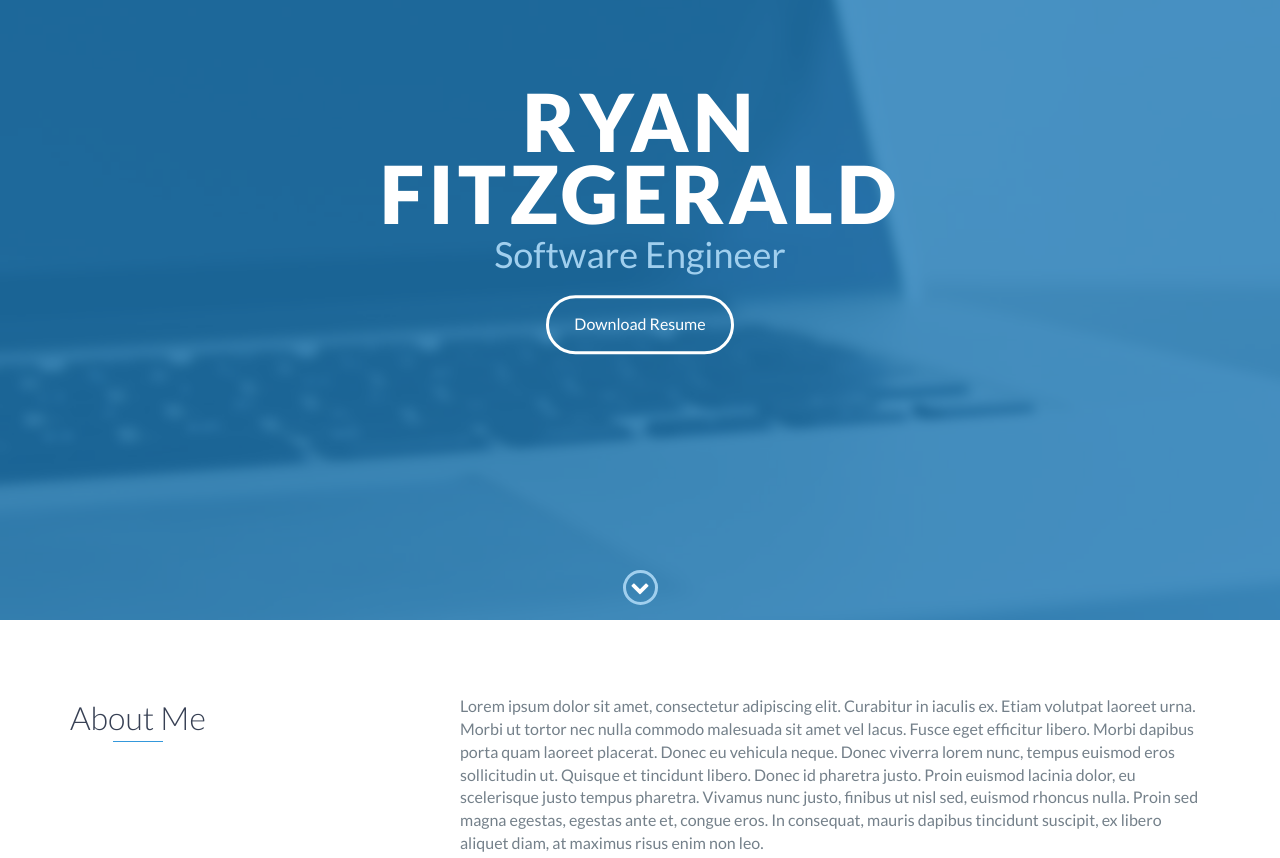
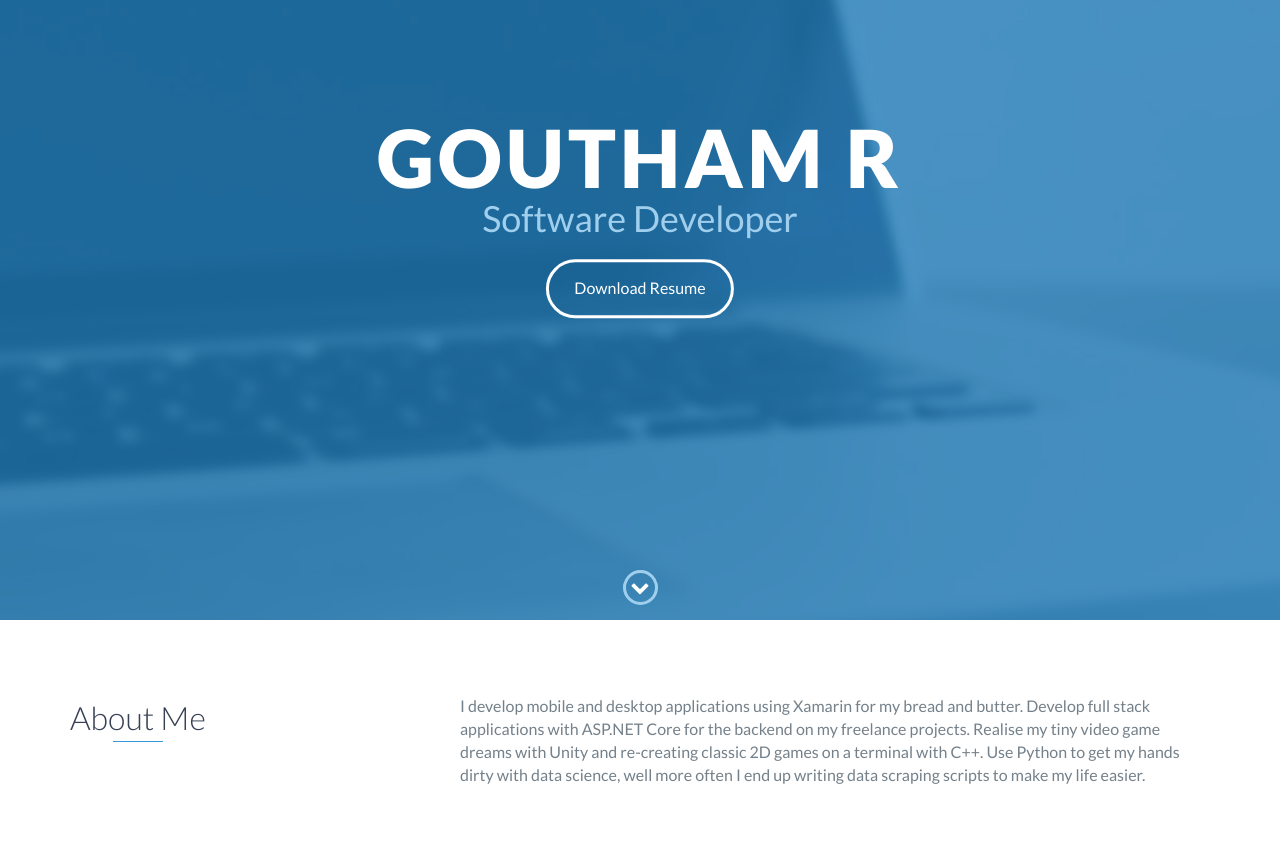
Before and after one commit to Druffl3/druffl3.github.io, a website: page index.html in a window 1280 px wide. Shown: the part 180-1038 px from the top of the page. Drawn offline with nearby package versions, Linux system fonts and the light colour scheme.

Commit message:
Updated about me

```diff
--- a/index.html
+++ b/index.html
@@ -48,9 +48,9 @@
 
     <div id="lead">
         <div id="lead-content">
-            <h1>Ryan Fitzgerald</h1>
-            <h2>Software Engineer</h2>
-            <a href="#" class="btn-rounded-white">Download Resume</a>
+            <h1>Goutham R</h1>
+            <h2>Software Developer</h2>
+            <a href="" class="btn-rounded-white">Download Resume</a>
         </div>
         <!-- End #lead-content -->
 
@@ -73,9 +73,10 @@
                 </div>
                 <div class="col-md-8">
                     <p>
-                        Lorem ipsum dolor sit amet, consectetur adipiscing elit. Curabitur in iaculis ex. Etiam volutpat laoreet urna. Morbi ut tortor nec nulla commodo malesuada sit amet vel lacus. Fusce eget efficitur libero. Morbi dapibus porta quam laoreet placerat. Donec
-                        eu vehicula neque. Donec viverra lorem nunc, tempus euismod eros sollicitudin ut. Quisque et tincidunt libero. Donec id pharetra justo. Proin euismod lacinia dolor, eu scelerisque justo tempus pharetra. Vivamus nunc justo, finibus
-                        ut nisl sed, euismod rhoncus nulla. Proin sed magna egestas, egestas ante et, congue eros. In consequat, mauris dapibus tincidunt suscipit, ex libero aliquet diam, at maximus risus enim non leo.
+                        I develop mobile and desktop applications using Xamarin for my bread and butter.
+                        Develop full stack applications with ASP.NET Core for the backend on my freelance projects.
+                        Realise my tiny video game dreams with Unity and re-creating classic 2D games on a terminal with C++.
+                        Use Python to get my hands dirty with data science, well more often I end up writing data scraping scripts to make my life easier.
                     </p>
                 </div>
             </div>
```
